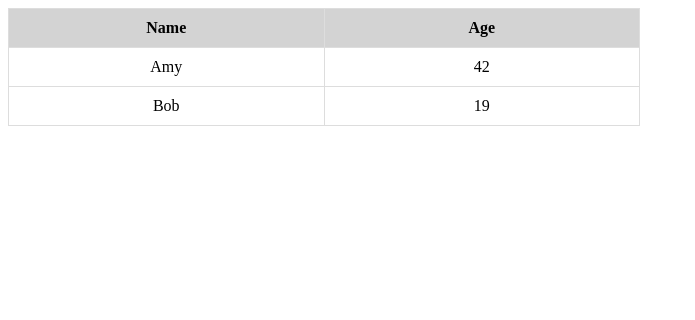
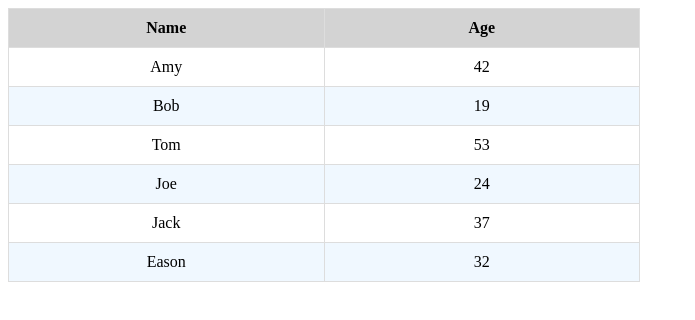
Before and after one commit to HughChiou/demo1020, a plain HTML site: page tables.html in a window 1280 px wide. Shown: the whole page, without its empty margins (0-695 px from the left). Drawn offline with Linux system fonts and the light colour scheme.

Commit message:
style tables more

```diff
--- a/tables.html
+++ b/tables.html
@@ -23,6 +23,10 @@
         th {
             background-color: #d3d3d3;
         }
+
+        tr:nth-child(odd) {
+            background-color: aliceblue;
+        }
     </style>
 </head>
 
@@ -40,6 +44,22 @@
             <td>Bob</td>
             <td>19</td>
         </tr>
+        <tr>
+            <td>Tom</td>
+            <td>53</td>
+        </tr>
+        <tr>
+            <td>Joe</td>
+            <td>24</td>
+        </tr>
+        <tr>
+            <td>Jack</td>
+            <td>37</td>
+        </tr>
+        <tr>
+            <td>Eason</td>
+            <td>32</td>
+        </tr>
     </table>
 </body>
 
```
